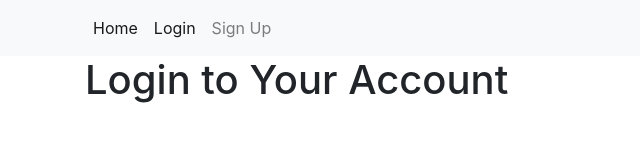
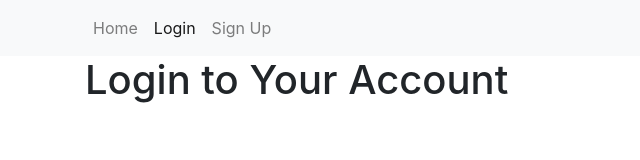
Before and after one commit to mbougarne/react-auth-jwt-mysql, a React (Create React App) app: page /login in a window 1280 px wide. Shown: the top 160 px of the page, without its empty margins (0-640 px from the left). Built offline with nearby package versions, Linux system fonts and the light colour scheme.

Commit message:
Update active class name on sidebar

```diff
--- a/src/components/Sidebar.js
+++ b/src/components/Sidebar.js
@@ -15,8 +15,7 @@ export default function Sidebar()
                         <NavLink
                             className="nav-link"
                             activeClassName="active"
-                            to="/"
-                            >
+                            exact to="/">
                             Home
                             <span className="sr-only">(current)</span>
                         </NavLink>
@@ -24,16 +23,14 @@ export default function Sidebar()
                         <NavLink
                             className="nav-link"
                             activeClassName="active"
-                            to="/login"
-                            >
+                            exact to="/login">
                             Login
                         </NavLink>
                         {/* Sign Up */}
                         <NavLink
                             className="nav-link"
                             activeClassName="active"
-                            to="/register"
-                            >
+                            exact to="/register">
                             Sign Up
                         </NavLink>
                     </div>
```
